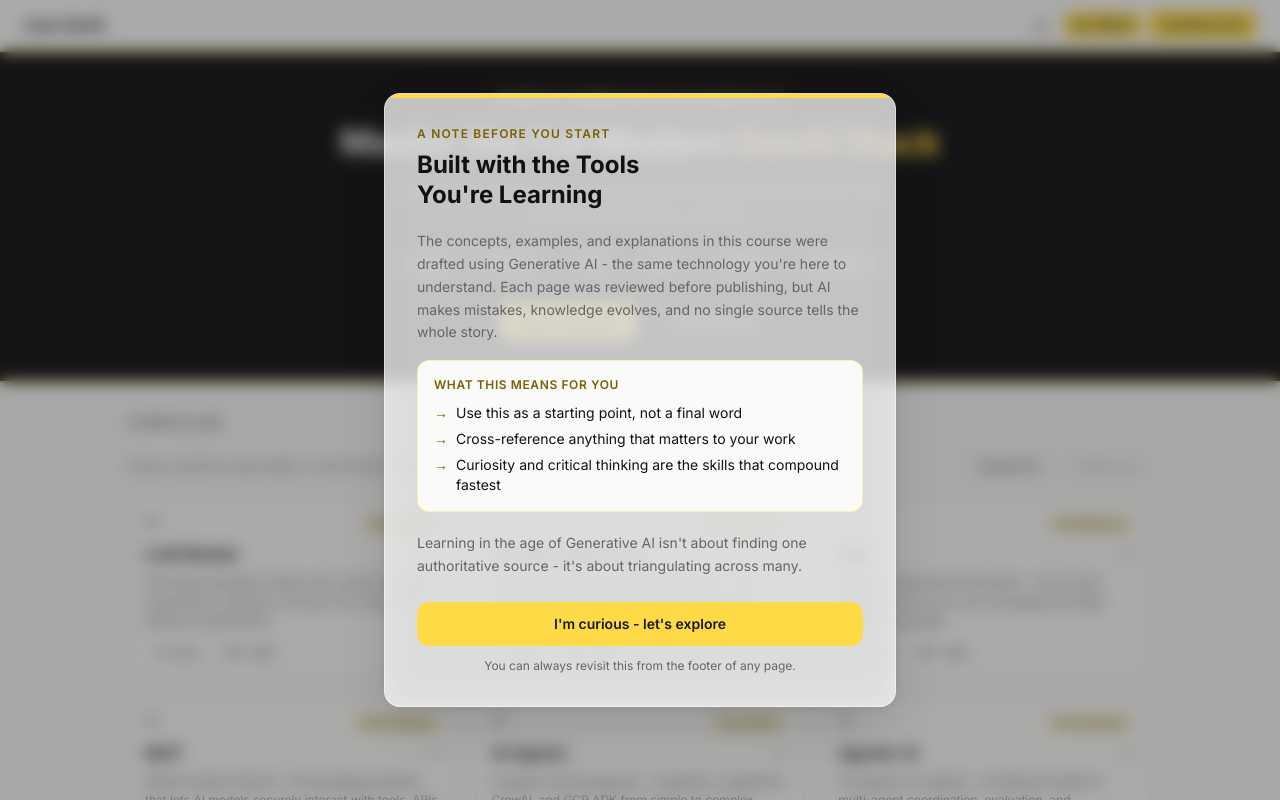
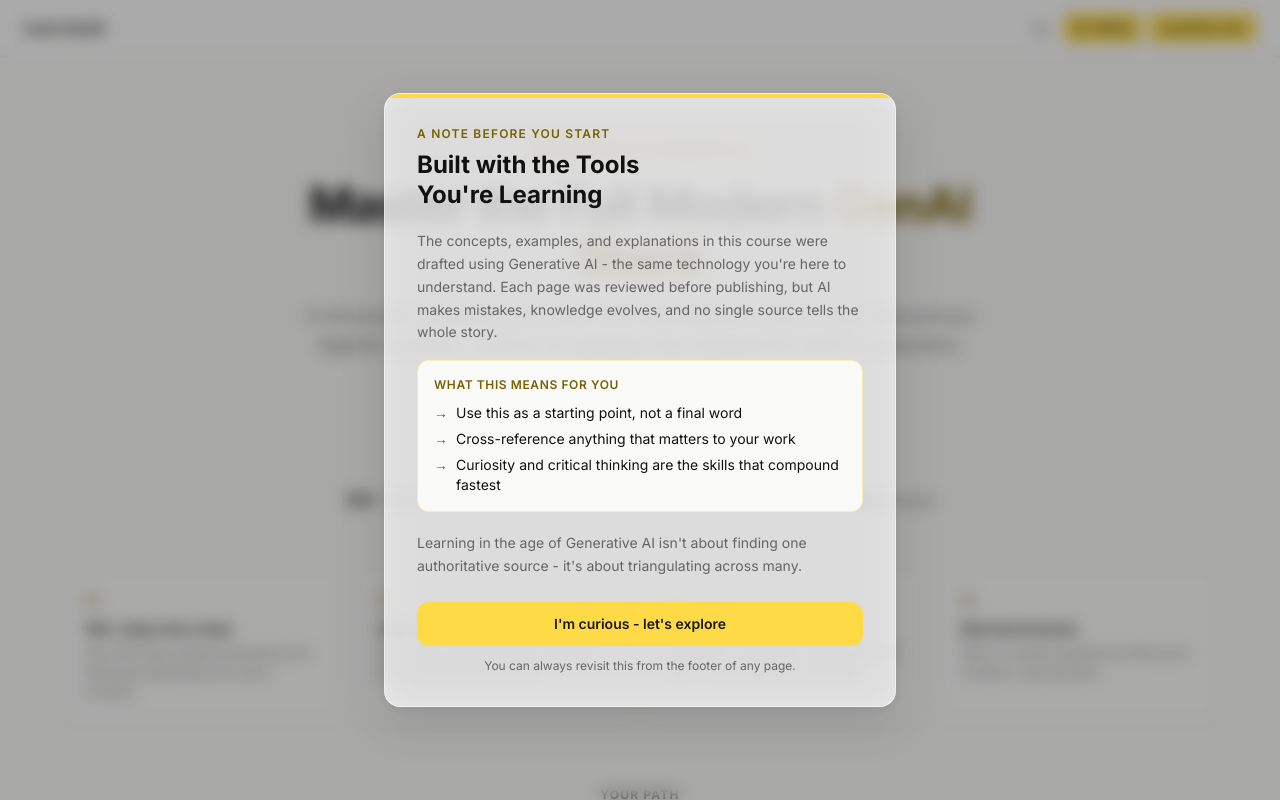
Before and after one commit to sundante/sun-course-genai, a Next.js app: page / in a window 1280 px wide. Shown: the top 800 px of the page. Built offline with nearby package versions, Linux system fonts and the light colour scheme.

Commit message:
26/8/10 - Updated the Landing page

```diff
--- a/src/app/not-found.tsx
+++ b/src/app/not-found.tsx
@@ -3,8 +3,8 @@ import { UnderDevelopment } from "@/components/course/UnderDevelopment";
 export default function NotFound() {
   return (
     <UnderDevelopment
-      title="Page Not Found"
-      description="This page doesn't exist or has moved."
+      title="Still in Training"
+      description="This page hasn't shipped yet - we're fine-tuning it behind the scenes. Check back soon, or jump back into the curriculum below."
     />
   );
 }
--- a/src/app/page.tsx
+++ b/src/app/page.tsx
@@ -4,10 +4,31 @@ import { ThemeToggle } from "@/components/course/ThemeToggle";
 import { CurriculumTiles } from "@/components/course/CurriculumTiles";
 
 const LEARNING_PATHS = [
-  { label: "A", title: "Conceptual",     desc: "New to GenAI — start here for a guided conceptual overview of the full stack." },
+  { label: "A", title: "Conceptual",     desc: "New to GenAI - start here for a guided conceptual overview of the full stack." },
   { label: "B", title: "Interview Prep", desc: "Accelerated deep-dive through Q&A banks to ace GenAI engineering interviews." },
   { label: "C", title: "Hands-On",       desc: "Code labs across 4 agent frameworks: LangChain, LangGraph, CrewAI, GCP ADK." },
-  { label: "D", title: "Full Sequence",  desc: "Complete curriculum from LLMs to Platform Breadth and PyTorch fundamentals — the recommended path." },
+  { label: "D", title: "Full Sequence",  desc: "Complete curriculum from LLMs to Platform Breadth and PyTorch fundamentals - the recommended path." },
+];
+
+const FEATURES = [
+  { icon: "01", title: "180+ deep-dive notes",  desc: "Zero fluff, dual-audience (business and technical) explanations for every concept." },
+  { icon: "02", title: "370+ interview Q&A",     desc: "Pulled from real hiring loops, organized by module for targeted prep." },
+  { icon: "03", title: "Hands-on code labs",     desc: "LangChain, LangGraph, CrewAI and GCP ADK - ship real agents, not slides." },
+  { icon: "04", title: "Real benchmarks",        desc: "Base-vs-tuned comparisons with actual numbers, not just theory." },
+];
+
+const PATH_STEPS = [
+  { n: "1", label: "Foundations",     desc: "LLMs, Prompts, RAG, MCP" },
+  { n: "2", label: "Agentic Systems", desc: "Agents, multi-agent design" },
+  { n: "3", label: "Production Skills", desc: "Fine-tuning, serving, ops" },
+  { n: "4", label: "Platform Mastery", desc: "Cloud AI stacks, PyTorch" },
+];
+
+const STATS: [string, string][] = [
+  ["180+", "Deep-dive notes"],
+  ["12", "Modules"],
+  ["370+", "Interview Q&A"],
+  ["Free", "Always"],
 ];
 
 function StarSvg() {
@@ -24,14 +45,14 @@ export default function HomePage() {
   return (
     <div className="min-h-screen flex flex-col bg-sun-bg">
       {/* Header */}
-      <header className="bg-glass-nav-bg backdrop-blur-glass-md border-b-2 border-sun-yellow px-4 sm:px-6 h-13 flex items-center justify-between gap-3 sticky top-0 z-40 shadow-glass-sm">
+      <header className="bg-glass-nav-bg backdrop-blur-glass-md border-b border-glass-nav-border px-4 sm:px-6 h-14 flex items-center justify-between gap-3 sticky top-0 z-40 shadow-glass-sm">
         <span className="font-bold text-sun-dark tracking-tight text-sm">Learn GenAI</span>
         <div className="flex items-center gap-2">
           <ThemeToggle />
           <a
             href="https://github.com/sundante/sun-course-genai"
             target="_blank" rel="noopener noreferrer"
-            className="hidden sm:inline-flex items-center gap-1.5 text-xs font-semibold bg-sun-yellow text-zinc-900 hover:bg-sun-yellow-dk rounded-md px-2.5 py-1 transition-colors"
+            className="hidden sm:inline-flex items-center gap-1.5 text-xs font-semibold bg-sun-yellow text-zinc-900 hover:bg-sun-yellow-dk rounded-md px-2.5 py-1.5 transition-colors"
           >
             <StarSvg /> Github
           </a>
@@ -45,80 +66,106 @@ export default function HomePage() {
         </div>
       </header>
 
-      {/* Hero - intentionally theme-invariant (bg-zinc-900, not the reactive
-          --sun-dark token, which inverts to near-white in dark mode and would
-          make the hardcoded text-white illegible - same fix as the lesson-page
-          title banner, see Section 4/8 in vibes/glass-ui-redesign-checklist.md) */}
-      <section className="bg-zinc-900 text-white px-4 sm:px-6 py-10 border-b-2 border-sun-yellow">
+      {/* Hero - full-width, centered, decorative radial glow behind the
+          headline (theme-reactive via --sun-yellow-dim, no fixed colors) */}
+      <section className="relative overflow-hidden px-4 sm:px-6 pt-14 pb-10 sm:pt-20 sm:pb-14">
+        <div
+          className="pointer-events-none absolute inset-x-0 top-0 -z-10 h-[420px]"
+          style={{ background: "radial-gradient(circle at 50% 0%, var(--sun-yellow-dim), transparent 65%)" }}
+          aria-hidden="true"
+        />
         <div className="max-w-3xl mx-auto text-center">
-          <p className="text-xs font-bold uppercase tracking-widest text-sun-yellow mb-3">
-            Learn AI: Generative AI to Agentic AI
+          <span className="inline-flex items-center text-xs font-bold uppercase tracking-widest text-sun-amber bg-sun-yellow-dim border border-sun-yellow-bdr rounded-full px-3 py-1">
+            Generative AI to Agentic AI
+          </span>
+          <h1 className="mt-4 text-4xl sm:text-5xl font-bold tracking-tight leading-[1.1] text-sun-dark">
+            Master the Full Modern{" "}
+            <span className="text-sun-amber">GenAI Stack</span>
+          </h1>
+          <p className="mt-4 text-base sm:text-lg text-sun-muted leading-relaxed max-w-2xl mx-auto">
+            A structured, practical curriculum from foundational LLMs to fully autonomous Agentic systems - built by an engineer who shipped this stuff in production, not just read about it.
           </p>
-          <h1 className="text-3xl sm:text-4xl font-bold mb-3 tracking-tight leading-tight">
-            Master the Full Modern{" "}
-            <span className="text-sun-yellow">GenAI Stack</span>
-          </h1>
-          <p className="text-white/70 text-sm sm:text-base mb-6 leading-relaxed max-w-xl mx-auto">
-            A structured, practical curriculum from foundational LLMs to fully autonomous Agentic systems.
-          </p>
-
-          <div className="flex flex-wrap justify-center gap-2 mb-7">
-            {["LLMs", "Prompts", "RAG", "MCP", "Agents", "Agentic AI"].map((pill, i, arr) => (
-              <span key={pill} className="flex items-center gap-1.5 text-xs font-medium text-white/80">
-                <span className="bg-white/10 border border-white/20 rounded px-2 py-0.5">{pill}</span>
-                {i < arr.length - 1 && <span className="text-sun-yellow text-xs">→</span>}
-              </span>
-            ))}
-          </div>
-
-          <div className="flex gap-3 justify-center flex-wrap">
+          <div className="mt-7 flex flex-col sm:flex-row items-center justify-center gap-3">
             <Link
               href="/learn/llm-models/index"
-              className="inline-flex items-center text-sm font-semibold bg-sun-yellow text-zinc-900 hover:bg-sun-yellow-dk rounded-lg px-5 py-2 transition-colors"
+              className="inline-flex items-center justify-center text-sm font-semibold bg-sun-yellow text-zinc-900 hover:bg-sun-yellow-dk rounded-lg px-6 py-2.5 shadow-glass-sm transition-colors w-full sm:w-auto"
             >
-              Start Learning
+              Start Learning →
             </Link>
             <Link
               href="/quiz/all"
-              className="inline-flex items-center text-sm font-semibold text-white border border-white/25 hover:border-white/60 hover:bg-white/10 rounded-lg px-5 py-2 transition-colors"
+              className="inline-flex items-center justify-center text-sm font-semibold text-sun-dark border border-glass-card-border hover:border-sun-yellow-bdr hover:bg-glass-panel-bg rounded-lg px-6 py-2.5 transition-colors w-full sm:w-auto"
             >
               Practice Quiz
             </Link>
           </div>
+          <div className="mt-8 flex flex-wrap items-center justify-center gap-x-8 gap-y-2 text-sm text-sun-muted">
+            {STATS.map(([stat, label], i) => (
+              <span key={label} className="inline-flex items-center gap-2">
+                {i > 0 && <span className="hidden sm:inline text-glass-card-border">|</span>}
+                <span className="font-bold text-sun-dark">{stat}</span> {label}
+              </span>
+            ))}
+          </div>
         </div>
       </section>
 
-      {/* Module grid - expandable/collapsible tiles, each a single toggle button
-          revealing that module's Concepts as clickable links */}
-      <section className="px-4 sm:px-6 py-8 bg-sun-bg">
-        <div className="max-w-5xl mx-auto">
-          <h2 className="text-xs font-bold uppercase tracking-widest text-sun-muted mb-5">Curriculum</h2>
-          <CurriculumTiles modules={modules} />
-        </div>
-      </section>
-
-      {/* Stats strip - bg-sun-yellow is theme-invariant, so the text inside
-          uses fixed zinc-900 rather than the reactive text-sun-dark token,
-          which would invert to near-white and be unreadable on yellow in dark
-          mode (same class of bug as the hero/banner fixes above) */}
-      <section className="bg-sun-yellow px-4 sm:px-6 py-5">
-        <div className="max-w-5xl mx-auto flex flex-wrap justify-center sm:justify-between gap-4">
-          {[["180+", "Deep-dive notes"], ["12", "Modules"], ["370+", "Interview Q&A"], ["Free", "Always"]].map(([stat, label]) => (
-            <div key={label} className="text-center">
-              <div className="text-xl font-bold text-zinc-900">{stat}</div>
-              <div className="text-xs font-medium text-zinc-900/70">{label}</div>
+      {/* Feature grid */}
+      <section className="px-4 sm:px-6 pb-12 sm:pb-16">
+        <div className="max-w-6xl mx-auto grid grid-cols-2 lg:grid-cols-4 gap-3 sm:gap-4">
+          {FEATURES.map((f) => (
+            <div
+              key={f.title}
+              className="p-4 sm:p-5 rounded-xl border border-glass-card-border bg-glass-card-bg backdrop-blur-glass-sm shadow-glass-sm"
+            >
+              <span className="text-xs font-mono text-sun-amber font-semibold">{f.icon}</span>
+              <div className="font-semibold text-sun-dark text-sm mt-2 mb-1">{f.title}</div>
+              <div className="text-xs text-sun-muted leading-relaxed">{f.desc}</div>
             </div>
           ))}
         </div>
       </section>
 
+      {/* Your Path - horizontal stepper connecting the feature grid to the
+          curriculum browser below */}
+      <section className="px-4 sm:px-6 pb-12 sm:pb-16">
+        <div className="max-w-6xl mx-auto">
+          <h2 className="text-xs font-bold uppercase tracking-widest text-sun-muted mb-4 text-center">Your Path</h2>
+          <div className="relative grid grid-cols-2 lg:grid-cols-4 gap-4">
+            <div className="hidden lg:block absolute top-4 left-[12.5%] right-[12.5%] h-px bg-glass-card-border" aria-hidden="true" />
+            {PATH_STEPS.map((step) => (
+              <div key={step.n} className="relative flex flex-col items-center text-center gap-2">
+                <span className="flex items-center justify-center w-8 h-8 rounded-full bg-sun-yellow text-zinc-900 text-xs font-bold shrink-0 shadow-glass-sm z-10">
+                  {step.n}
+                </span>
+                <div>
+                  <div className="font-semibold text-sun-dark text-sm">{step.label}</div>
+                  <div className="text-xs text-sun-muted mt-0.5">{step.desc}</div>
+                </div>
+              </div>
+            ))}
+          </div>
+        </div>
+      </section>
+
+      {/* Curriculum browser */}
+      <section className="px-4 sm:px-6 pb-14 sm:pb-20">
+        <div className="max-w-6xl mx-auto">
+          <div className="text-center mb-5">
+            <h2 className="text-xs font-bold uppercase tracking-widest text-sun-muted mb-2">Curriculum</h2>
+            <p className="text-2xl font-bold text-sun-dark tracking-tight">Eleven modules, start to finish</p>
+          </div>
+          <CurriculumTiles modules={modules} />
+        </div>
+      </section>
+
       {/* Learning paths */}
-      <section className="px-4 sm:px-6 py-8 bg-sun-bg border-t border-sun-yellow-bdr">
-        <div className="max-w-5xl mx-auto">
-          <h2 className="text-xs font-bold uppercase tracking-widest text-sun-muted mb-4">Learning Paths</h2>
-          <div className="grid grid-cols-2 lg:grid-cols-4 gap-3">
+      <section className="px-4 sm:px-6 pb-14 sm:pb-20">
+        <div className="max-w-6xl mx-auto">
+          <h2 className="text-xs font-bold uppercase tracking-widest text-sun-muted mb-4 text-center">Learning Paths</h2>
+          <div className="grid grid-cols-2 lg:grid-cols-4 gap-3 sm:gap-4">
             {LEARNING_PATHS.map((path) => (
-              <div key={path.label} className="p-4 rounded-xl border border-glass-card-border bg-glass-card-bg backdrop-blur-glass-sm shadow-glass-sm">
+              <div key={path.label} className="p-4 sm:p-5 rounded-xl border border-glass-card-border bg-glass-card-bg backdrop-blur-glass-sm shadow-glass-sm">
                 <div className="w-7 h-7 rounded-full bg-sun-yellow text-zinc-900 text-xs font-bold flex items-center justify-center mb-2">
                   {path.label}
                 </div>
@@ -130,9 +177,25 @@ export default function HomePage() {
         </div>
       </section>
 
-      {/* Footer - theme-invariant dark bg, same fix as hero/banner above */}
-      <footer className="bg-zinc-900 text-white/60 px-4 sm:px-6 py-6 mt-auto border-t-2 border-sun-yellow">
-        <div className="max-w-5xl mx-auto flex flex-col sm:flex-row items-center justify-between gap-3 text-xs">
+      {/* CTA banner */}
+      <section className="px-4 sm:px-6 pb-14 sm:pb-20">
+        <div className="max-w-6xl mx-auto rounded-2xl bg-zinc-900 text-white px-6 sm:px-10 py-10 sm:py-12 text-center">
+          <h2 className="text-2xl sm:text-3xl font-bold tracking-tight mb-2">Ready to go from GenAI to Agentic AI?</h2>
+          <p className="text-white/70 text-sm sm:text-base max-w-xl mx-auto mb-6">
+            100% free, always up to date, built from production experience - not a rehash of documentation.
+          </p>
+          <Link
+            href="/learn/llm-models/index"
+            className="inline-flex items-center justify-center text-sm font-semibold bg-sun-yellow text-zinc-900 hover:bg-sun-yellow-dk rounded-lg px-6 py-2.5 transition-colors"
+          >
+            Start Learning →
+          </Link>
+        </div>
+      </section>
+
+      {/* Footer - theme-invariant dark bg, fixed text colors */}
+      <footer className="bg-zinc-900 text-white/60 px-4 sm:px-6 py-5 mt-auto">
+        <div className="max-w-6xl mx-auto flex flex-col sm:flex-row items-center justify-between gap-3 text-xs">
           <span>
             © 2026{" "}
             <a href="https://sunmintz.com/" className="text-sun-yellow hover:text-white transition-colors">
--- a/src/components/course/CurriculumTiles.tsx
+++ b/src/components/course/CurriculumTiles.tsx
@@ -2,7 +2,7 @@
 
 import { useState } from "react";
 import Link from "next/link";
-import { ChevronDown } from "lucide-react";
+import { ChevronRight } from "lucide-react";
 import type { NavItem, NavModule } from "@/types/content";
 
 interface ModuleMeta {
@@ -40,63 +40,32 @@ function findConcepts(items: NavItem[]): NavItem[] | null {
   return null;
 }
 
-function CurriculumTile({
-  mod,
-  meta,
-  pinned,
-  onTogglePin,
-}: {
-  mod: NavModule;
-  meta: ModuleMeta;
-  pinned: boolean;
-  onTogglePin: () => void;
-}) {
-  const [hovered, setHovered] = useState(false);
-  const open = pinned || hovered;
+function DetailBody({ mod, meta }: { mod: NavModule; meta: ModuleMeta }) {
   const overviewHref = mod.items[0]?.href ?? `/learn/${mod.slug}/index`;
   const concepts = findConcepts(mod.items) ?? [];
 
   return (
-    <div
-      onMouseEnter={() => setHovered(true)}
-      onMouseLeave={() => setHovered(false)}
-      className="rounded-xl border border-glass-card-border bg-glass-card-bg backdrop-blur-glass-sm shadow-glass-sm overflow-hidden hover:border-sun-yellow hover:shadow-glass-md transition-all duration-150"
-    >
-      <button
-        type="button"
-        onClick={onTogglePin}
-        aria-expanded={open}
-        className="w-full text-left p-4 cursor-pointer"
-      >
-        <div className="flex items-start justify-between mb-2">
+    <div>
+      <div className="flex items-start justify-between gap-3 mb-2">
         <span className="text-xs font-mono text-sun-muted">{meta.num}</span>
         <span className="text-xs font-semibold text-sun-amber bg-sun-yellow-dim px-2 py-0.5 rounded-full">
           {meta.subtitle}
         </span>
       </div>
-        <div className="flex items-center gap-2">
-          <h3 className="font-semibold text-sun-dark flex-1">{mod.title}</h3>
-          <ChevronDown
-            className={`h-4 w-4 text-sun-muted shrink-0 transition-transform duration-150 ${open ? "rotate-180" : ""}`}
-            aria-hidden="true"
-          />
-        </div>
-        <p className="text-xs text-sun-muted leading-relaxed mt-1.5 mb-3">{meta.description}</p>
-        <div className="flex gap-2">
+      <Link
+        href={overviewHref}
+        className="font-semibold text-sun-dark text-base mb-1.5 block hover:text-sun-amber hover:underline transition-colors"
+      >
+        {mod.title}
+      </Link>
+      <p className="text-xs text-sun-muted leading-relaxed mb-2.5">{meta.description}</p>
+      <div className="flex gap-2 mb-3">
         <span className="text-xs bg-glass-panel-bg text-sun-muted rounded px-2 py-0.5">{meta.notes}</span>
         <span className="text-xs bg-glass-panel-bg text-sun-muted rounded px-2 py-0.5">{meta.qa}</span>
       </div>
-      </button>
 
-      <div
-        className={`grid transition-all duration-200 ease-out ${
-          open ? "grid-rows-[1fr] opacity-100" : "grid-rows-[0fr] opacity-0"
-        }`}
-      >
-        <div className="overflow-hidden">
-          <div className="border-t border-glass-card-border bg-glass-panel-bg px-4 py-3">
       {concepts.length > 0 && (
-              <ul className="mb-2.5 space-y-0.5">
+        <ul className="mb-2.5 space-y-0.5 border-t border-glass-card-border pt-2.5">
           {concepts.map((c) => (
             <li key={c.href}>
               <Link
@@ -116,51 +85,42 @@ function CurriculumTile({
         View full module →
       </Link>
     </div>
-        </div>
-      </div>
-    </div>
   );
 }
 
 export function CurriculumTiles({ modules }: { modules: NavModule[] }) {
-  const [pinned, setPinned] = useState<Set<string>>(new Set());
+  // Hover and click/tap are tracked separately: a real click is always preceded
+  // by a synthetic mouseenter (both in browsers' hover-emulation on touch and in
+  // Playwright's click()), so deriving "active" purely from one shared toggle
+  // meant a click immediately closed what the hover had just opened - breaking
+  // tap-to-open on mobile entirely. Hover always wins while it's active; moving
+  // the mouse away falls back to whatever's pinned (or nothing).
+  const [hovered, setHovered] = useState<string | null>(null);
+  const [pinned, setPinned] = useState<string | null>(null);
+  const active = hovered ?? pinned;
+  const [showDescriptions, setShowDescriptions] = useState(false);
   const displayModules = modules.filter((mod) => MODULE_META[mod.slug]);
-  const allOpen = displayModules.length > 0 && displayModules.every((mod) => pinned.has(mod.slug));
-
-  function expandAll() {
-    setPinned(new Set(displayModules.map((mod) => mod.slug)));
-  }
-  function collapseAll() {
-    setPinned(new Set());
-  }
-  function togglePin(slug: string) {
-    setPinned((prev) => {
-      const next = new Set(prev);
-      if (next.has(slug)) next.delete(slug);
-      else next.add(slug);
-      return next;
-    });
-  }
+  const activeModule = displayModules.find((mod) => mod.slug === active) ?? null;
 
   return (
     <div>
-      <div className="flex items-center justify-between mb-4">
+      <div className="flex items-center justify-between mb-3">
         <p className="text-xs text-sun-muted">
-          Hover a card for a quick peek, or click to pin it open.
+          Hover (or tap) a module to preview it - the topic list slides in on the right.
         </p>
         <div className="flex gap-2">
           <button
             type="button"
-            onClick={expandAll}
-            disabled={allOpen}
+            onClick={() => setShowDescriptions(true)}
+            disabled={showDescriptions}
             className="text-xs font-semibold text-sun-muted hover:text-sun-amber border border-glass-card-border hover:border-sun-yellow rounded-md px-3 py-1.5 transition-colors disabled:opacity-40 disabled:cursor-default disabled:hover:text-sun-muted disabled:hover:border-glass-card-border"
           >
             Expand all
           </button>
           <button
             type="button"
-            onClick={collapseAll}
-            disabled={pinned.size === 0}
+            onClick={() => setShowDescriptions(false)}
+            disabled={!showDescriptions}
             className="text-xs font-semibold text-sun-muted hover:text-sun-amber border border-glass-card-border hover:border-sun-yellow rounded-md px-3 py-1.5 transition-colors disabled:opacity-40 disabled:cursor-default disabled:hover:text-sun-muted disabled:hover:border-glass-card-border"
           >
             Collapse all
@@ -168,16 +128,87 @@ export function CurriculumTiles({ modules }: { modules: NavModule[] }) {
         </div>
       </div>
 
-      <div className="grid grid-cols-1 sm:grid-cols-2 lg:grid-cols-3 gap-4">
-        {displayModules.map((mod) => (
-          <CurriculumTile
-            key={mod.slug}
-            mod={mod}
-            meta={MODULE_META[mod.slug]}
-            pinned={pinned.has(mod.slug)}
-            onTogglePin={() => togglePin(mod.slug)}
+      <div
+        className="flex flex-col md:flex-row gap-3 md:gap-4"
+        onMouseLeave={() => setHovered(null)}
+      >
+        {/* Vertical module list - shrinks to a rail on desktop once something is active */}
+        <div className={`w-full transition-all duration-300 ease-out ${active ? "md:w-64 md:shrink-0" : "md:flex-1"}`}>
+          <div className="rounded-xl border border-glass-card-border bg-glass-card-bg backdrop-blur-glass-sm shadow-glass-sm divide-y divide-glass-card-border overflow-hidden">
+            {displayModules.map((mod) => {
+              const meta = MODULE_META[mod.slug];
+              const isActive = active === mod.slug;
+              const overviewHref = mod.items[0]?.href ?? `/learn/${mod.slug}/index`;
+              return (
+                <div key={mod.slug}>
+                  <div
+                    onMouseEnter={() => setHovered(mod.slug)}
+                    className={`w-full flex items-center gap-1 pr-2 transition-colors ${
+                      isActive ? "bg-glass-panel-bg" : "hover:bg-glass-panel-bg/70"
+                    }`}
+                  >
+                    <Link
+                      href={overviewHref}
+                      onFocus={() => setHovered(mod.slug)}
+                      className="flex-1 min-w-0 text-left pl-4 py-2.5 flex items-center gap-3 group"
+                    >
+                      <span className="text-xs font-mono text-sun-muted w-6 shrink-0">{meta.num}</span>
+                      <span className="font-semibold text-sun-dark text-sm flex-1 truncate group-hover:text-sun-amber group-hover:underline">{mod.title}</span>
+                      {!active && (
+                        <span className="hidden md:inline text-xs font-semibold text-sun-amber bg-sun-yellow-dim px-2 py-0.5 rounded-full shrink-0">
+                          {meta.subtitle}
+                        </span>
+                      )}
+                    </Link>
+                    <button
+                      type="button"
+                      onClick={() => {
+                        setPinned((prev) => (prev === mod.slug ? null : mod.slug));
+                        setHovered(null);
+                      }}
+                      aria-expanded={isActive}
+                      aria-label={isActive ? `Collapse ${mod.title} preview` : `Preview ${mod.title}`}
+                      className="shrink-0 p-1.5 rounded-md hover:bg-glass-panel-bg cursor-pointer"
+                    >
+                      <ChevronRight
+                        className={`h-4 w-4 text-sun-muted shrink-0 transition-transform duration-150 ${
+                          isActive ? "rotate-90 md:rotate-0 md:text-sun-amber" : ""
+                        }`}
+                        aria-hidden="true"
                       />
-        ))}
+                    </button>
+                  </div>
+
+                  {showDescriptions && (
+                    <p className="px-4 pb-3 -mt-1 text-xs text-sun-muted leading-relaxed">
+                      {meta.description}
+                    </p>
+                  )}
+
+                  {/* Mobile fallback - no hover available, so the detail renders inline on tap */}
+                  {isActive && (
+                    <div className="md:hidden border-t border-glass-card-border bg-glass-panel-bg px-4 py-4">
+                      <DetailBody mod={mod} meta={meta} />
+                    </div>
+                  )}
+                </div>
+              );
+            })}
+          </div>
+        </div>
+
+        {/* Desktop-only detail panel - expands to the right of the shrunk list */}
+        <div
+          className={`hidden md:block overflow-hidden transition-all duration-300 ease-out ${
+            active ? "md:flex-1 opacity-100" : "md:w-0 opacity-0"
+          }`}
+        >
+          {activeModule && (
+            <div className="h-full rounded-xl border border-sun-yellow bg-glass-card-bg backdrop-blur-glass-sm shadow-glass-md p-4">
+              <DetailBody mod={activeModule} meta={MODULE_META[activeModule.slug]} />
+            </div>
+          )}
+        </div>
       </div>
     </div>
   );
```
Lines whose indentation alone changed are shown as unchanged.
